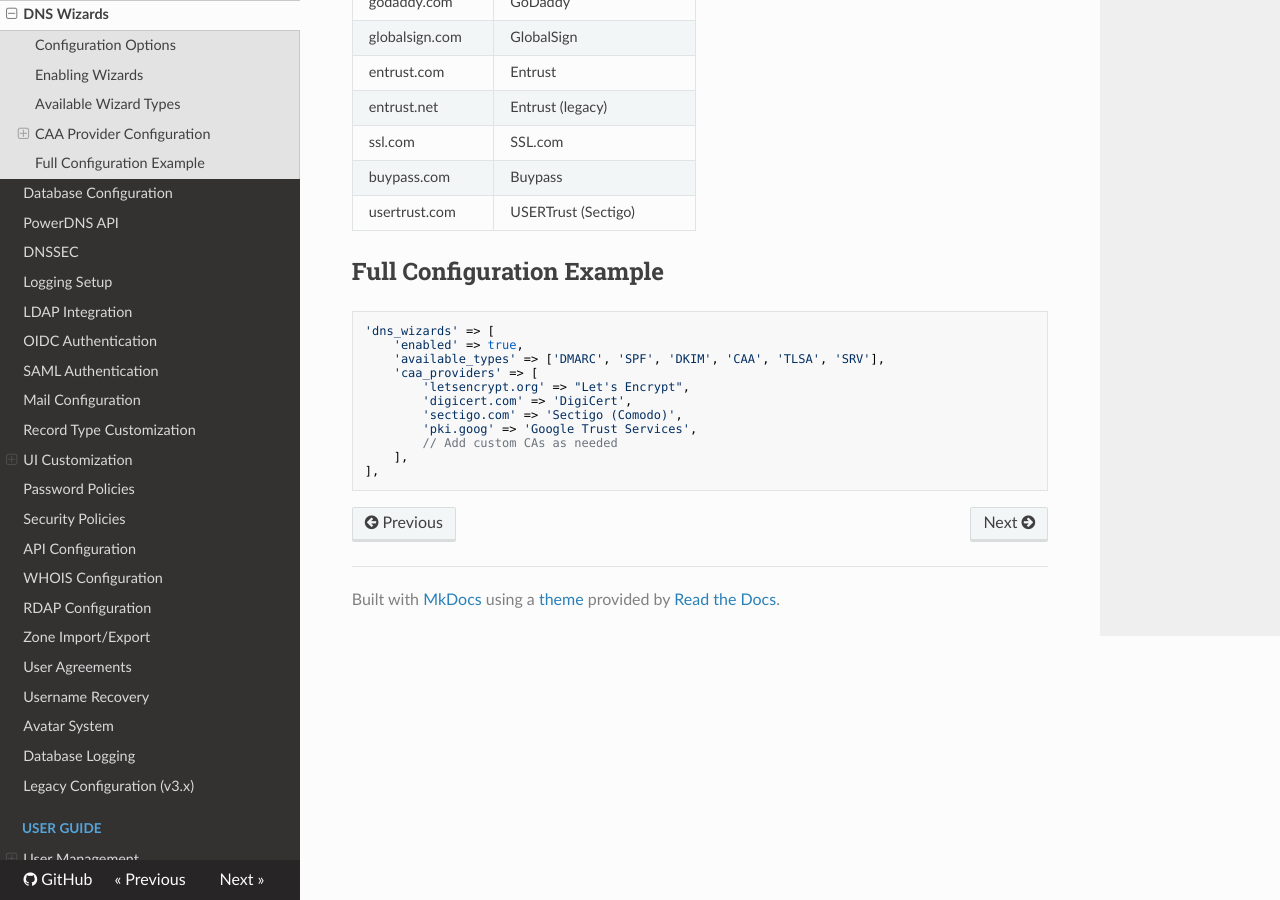
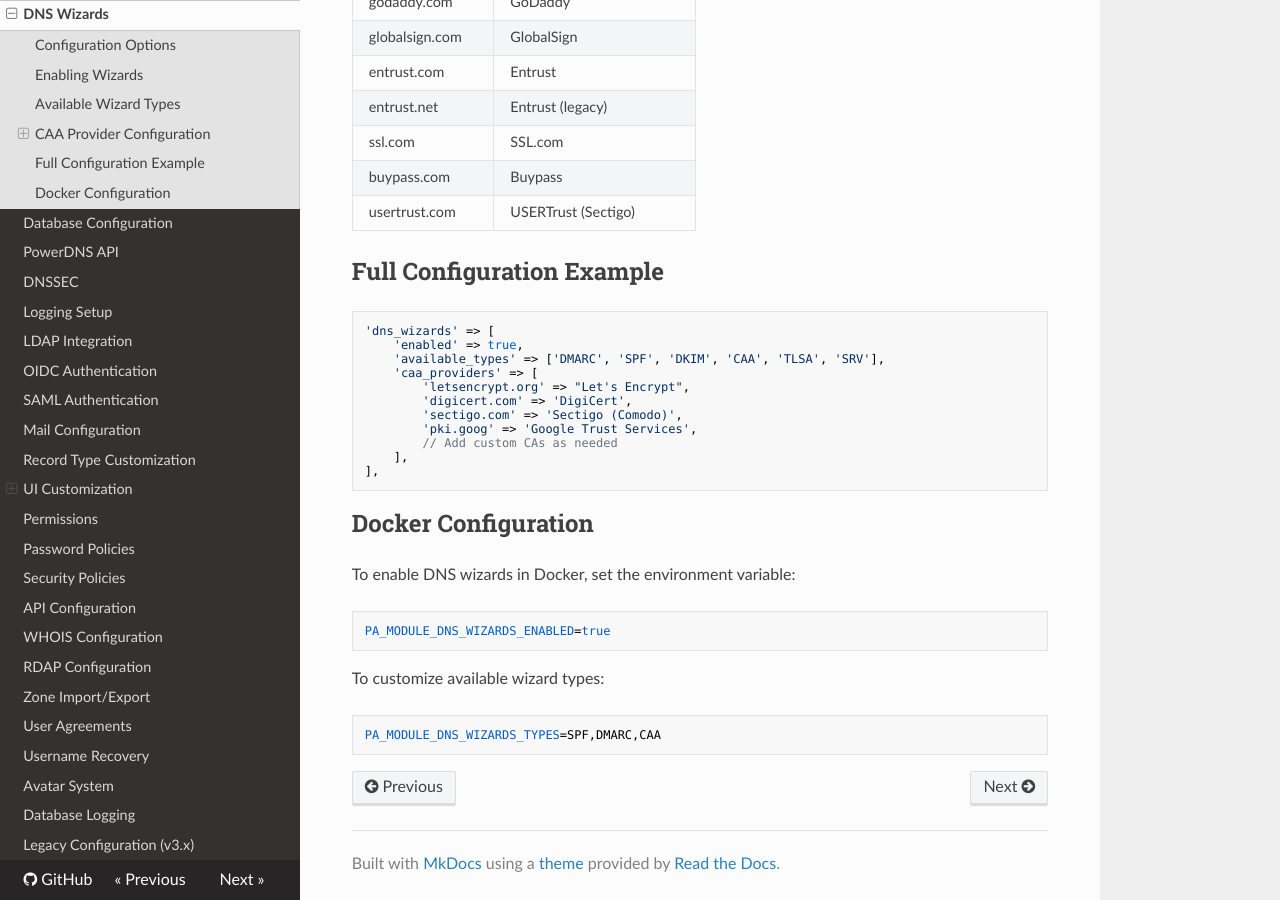
Before and after one commit to poweradmin/poweradmin-docs, an MkDocs documentation site: the page built from docs/configuration/dns-wizards.md, in a window 1280 px wide and 900 px high, scrolled down 1999 px. Built offline with MkDocs 1.6.1, drawn with Linux system fonts in a browser that asks for light colours; nearby versions of some CDN libraries.

Commit message:
docs: add permissions page and DNS wizards Docker config

````diff
--- a/docs/configuration/dns-wizards.md
+++ b/docs/configuration/dns-wizards.md
@@ -96,3 +96,17 @@ The following providers are included by default:
     ],
 ],
 ```
+
+## Docker Configuration
+
+To enable DNS wizards in Docker, set the environment variable:
+
+```
+PA_MODULE_DNS_WIZARDS_ENABLED=true
+```
+
+To customize available wizard types:
+
+```
+PA_MODULE_DNS_WIZARDS_TYPES=SPF,DMARC,CAA
+```
--- a/mkdocs.yml
+++ b/mkdocs.yml
@@ -79,6 +79,7 @@ nav:
           - Themes: configuration/ui/themes.md
           - Layout: configuration/ui/layout.md
           - Custom CSS: configuration/ui/custom-css.md
+      - Permissions: configuration/permissions.md
       - Password Policies: configuration/password-policies.md
       - Security Policies: configuration/security-policies.md
       - API Configuration: configuration/api.md
````
Also changed, not shown: docs/configuration/permissions.md (added, +79 -0 lines).
